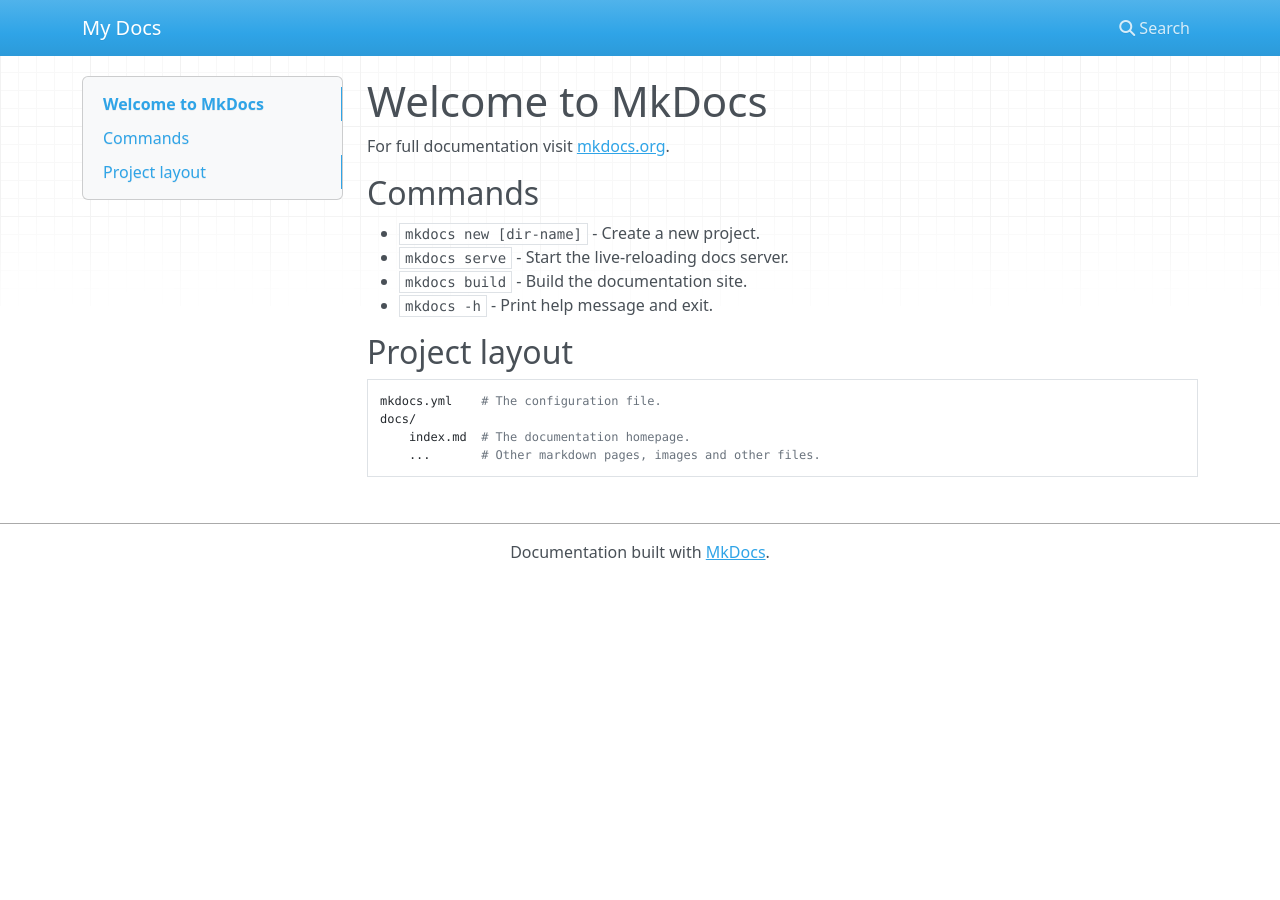
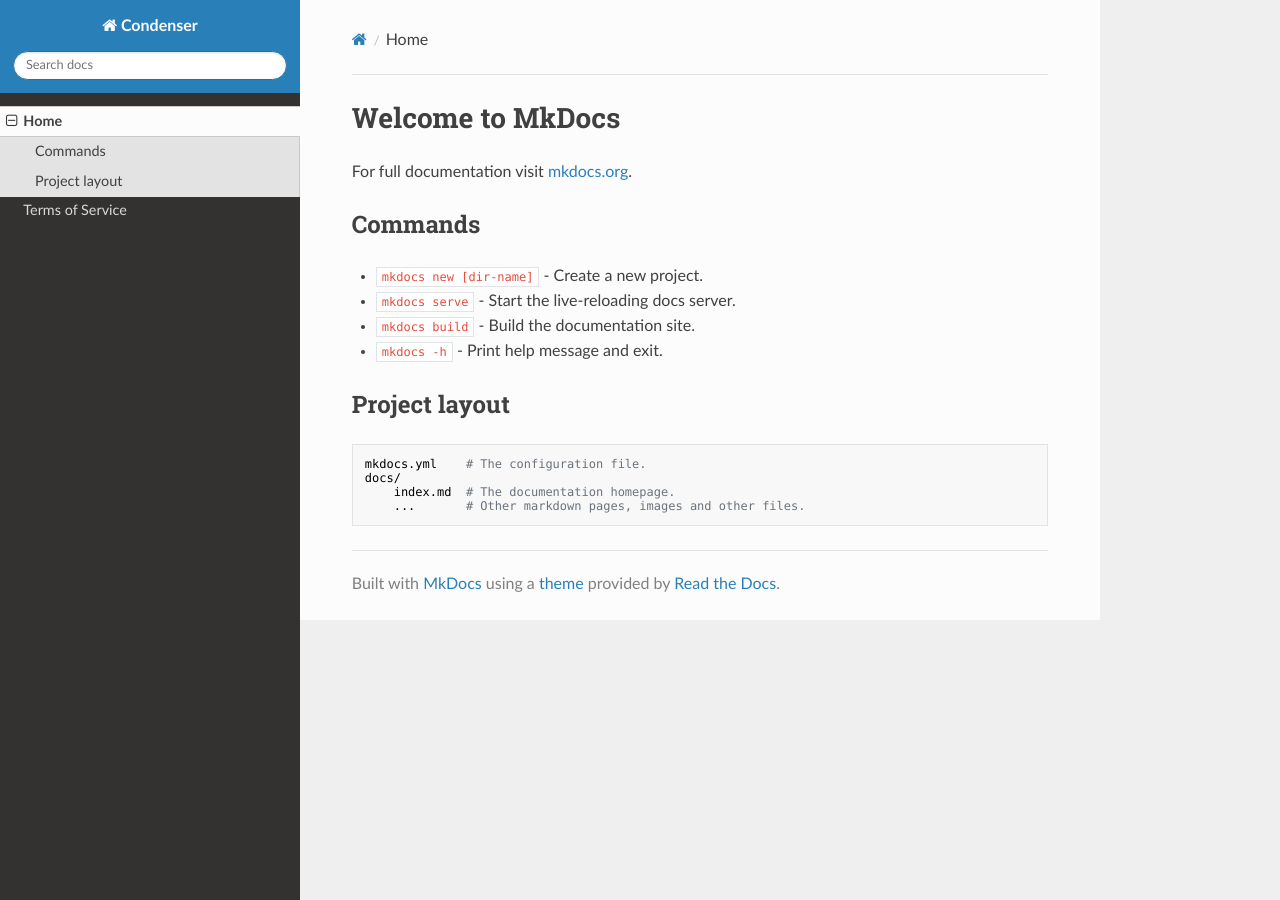
Before and after one commit to UCL-ARC/condenser-mkdocs, an MkDocs documentation site: the page built from docs/index.md, in a window 1280 px wide. Built offline with MkDocs 1.6.1, drawn with Linux system fonts in a browser that asks for light colours; nearby versions of some CDN libraries.

Commit message:
change the theme and add navigation

```diff
--- a/mkdocs.yml
+++ b/mkdocs.yml
@@ -1 +1,5 @@
-site_name: My Docs
+site_name: Condenser
+theme: readthedocs
+nav:
+  - Home: index.md
+  - Terms of Service: tos.md
```
